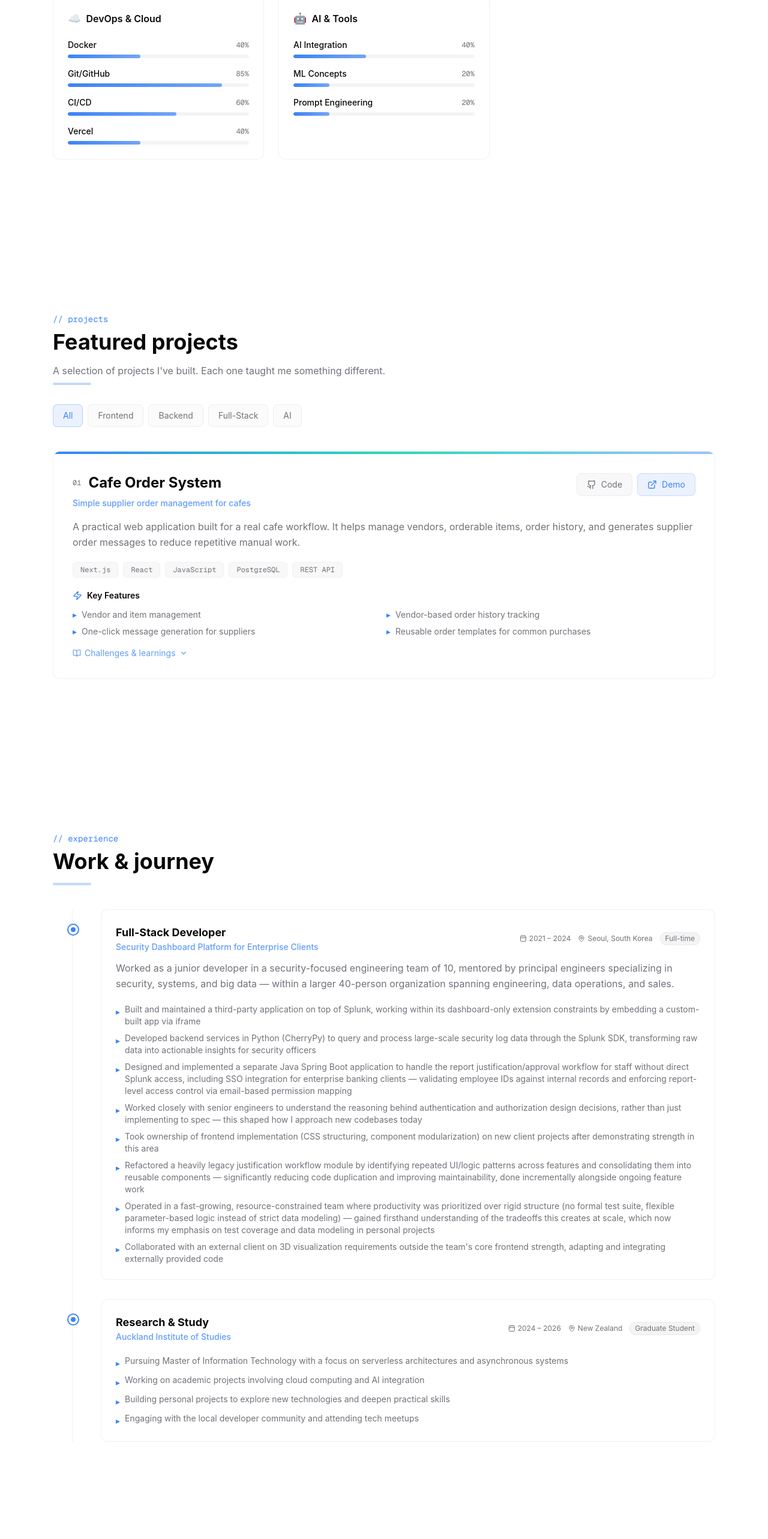
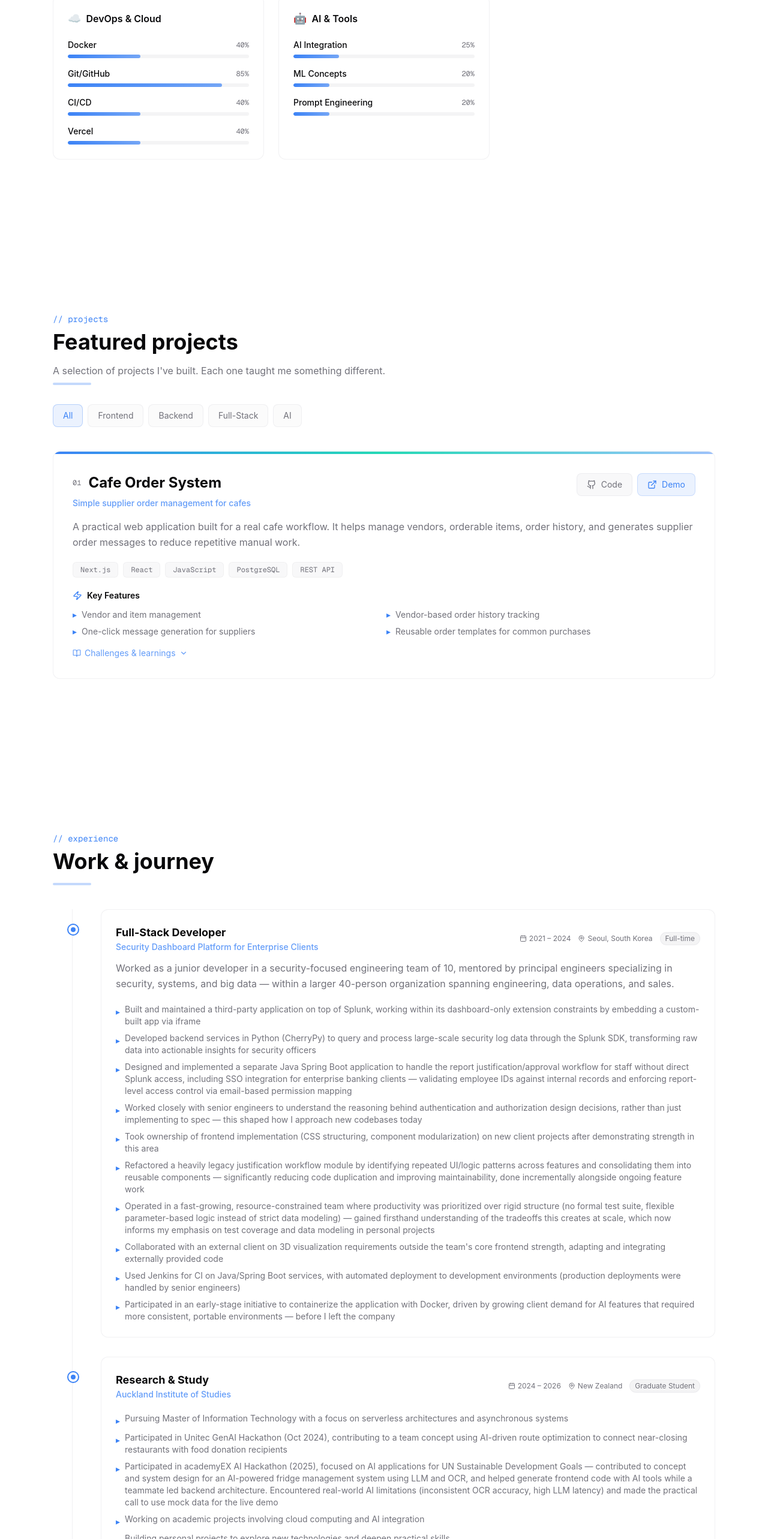
Before and after one commit to goonle/portfolio, a Next.js app: page / in a window 1280 px wide. Shown: the part 2292-4858 px from the top of the page at 60% size. Built offline with nearby package versions, Linux system fonts and the light colour scheme.

Commit message:
[update] polish experiences

```diff
--- a/app/components/portfolio/Experience.tsx
+++ b/app/components/portfolio/Experience.tsx
@@ -21,7 +21,9 @@ const experiences = [
       'Took ownership of frontend implementation (CSS structuring, component modularization) on new client projects after demonstrating strength in this area',
       'Refactored a heavily legacy justification workflow module by identifying repeated UI/logic patterns across features and consolidating them into reusable components — significantly reducing code duplication and improving maintainability, done incrementally alongside ongoing feature work',
       'Operated in a fast-growing, resource-constrained team where productivity was prioritized over rigid structure (no formal test suite, flexible parameter-based logic instead of strict data modeling) — gained firsthand understanding of the tradeoffs this creates at scale, which now informs my emphasis on test coverage and data modeling in personal projects',
-      `Collaborated with an external client on 3D visualization requirements outside the team's core frontend strength, adapting and integrating externally provided code`
+      `Collaborated with an external client on 3D visualization requirements outside the team's core frontend strength, adapting and integrating externally provided code`,
+      'Used Jenkins for CI on Java/Spring Boot services, with automated deployment to development environments (production deployments were handled by senior engineers)',
+      ` Participated in an early-stage initiative to containerize the application with Docker, driven by growing client demand for AI features that required more consistent, portable environments — before I left the company`
     ],
   },
   {
@@ -32,6 +34,8 @@ const experiences = [
     type: 'Graduate Student',
     description: [
       'Pursuing Master of Information Technology with a focus on serverless architectures and asynchronous systems',
+      'Participated in Unitec GenAI Hackathon (Oct 2024), contributing to a team concept using AI-driven route optimization to connect near-closing restaurants with food donation recipients',
+      "Participated in academyEX AI Hackathon (2025), focused on AI applications for UN Sustainable Development Goals — contributed to concept and system design for an AI-powered fridge management system using LLM and OCR, and helped generate frontend code with AI tools while a teammate led backend architecture. Encountered real-world AI limitations (inconsistent OCR accuracy, high LLM latency) and made the practical call to use mock data for the live demo",
       'Working on academic projects involving cloud computing and AI integration',
       'Building personal projects to explore new technologies and deepen practical skills',
       'Engaging with the local developer community and attending tech meetups',
--- a/app/components/portfolio/Skills.tsx
+++ b/app/components/portfolio/Skills.tsx
@@ -55,7 +55,7 @@ const skillCategories: SkillCategory[] = [
     skills: [
       { name: 'Docker', level: 40 },
       { name: 'Git/GitHub', level: 85 },
-      { name: 'CI/CD', level: 60 },
+      { name: 'CI/CD', level: 40 },
       { name: 'Vercel', level: 40 },
     ],
   },
@@ -63,7 +63,7 @@ const skillCategories: SkillCategory[] = [
     title: 'AI & Tools',
     emoji: '🤖',
     skills: [
-      { name: 'AI Integration', level: 40 },
+      { name: 'AI Integration', level: 25 },
       { name: 'ML Concepts', level: 20 },
       { name: 'Prompt Engineering', level: 20 },
     ],
```
